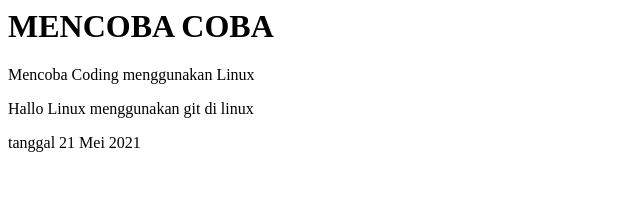
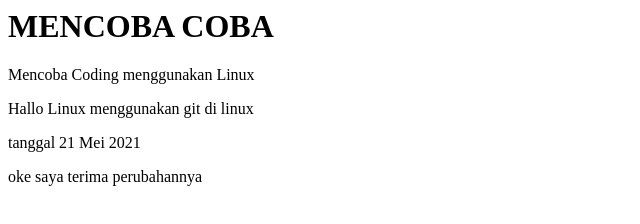
Before and after one commit to chrisca07/coba-git, a plain HTML site: page index.html in a window 1280 px wide. Shown: the whole page, without its empty margins (0-640 px from the left). Drawn offline with Linux system fonts and the light colour scheme.

Commit message:
update pada index.html
saya terima

```diff
--- a/index.html
+++ b/index.html
@@ -9,5 +9,6 @@
         <p>Mencoba Coding menggunakan Linux<p>
         <p>Hallo Linux menggunakan git di linux</p>
         <p>tanggal 21 Mei 2021</p>
+        <p>oke saya terima perubahannya</p>
     </body>
 </html>
```
